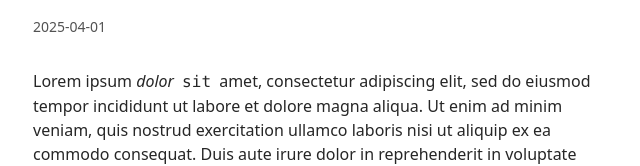
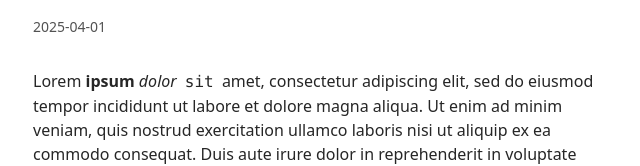
Before and after one commit to colbs255/personal, a Next.js app: page /posts/sample in a window 1280 px wide. Shown: the part 223-389 px from the top of the page, without its empty margins (319-959 px from the left). Built offline with nearby package versions, Linux system fonts and the light colour scheme.

Commit message:
Make strong tags bold

```diff
--- a/content/posts/sample.mdx
+++ b/content/posts/sample.mdx
@@ -4,7 +4,7 @@
 publishedAt: 2025-04-01
 ---
 
-Lorem **ipsum** *dolor* `sit` amet, consectetur adipiscing elit, sed do eiusmod tempor incididunt ut labore et dolore magna aliqua. Ut enim ad minim veniam, quis nostrud exercitation ullamco laboris nisi ut aliquip ex ea commodo consequat. Duis aute irure dolor in reprehenderit in voluptate velit esse cillum dolore eu fugiat nulla pariatur. Excepteur sint occaecat cupidatat non proident, sunt in culpa qui officia deserunt mollit anim id est laborum.
+Lorem **ipsum** _dolor_ `sit` amet, consectetur adipiscing elit, sed do eiusmod tempor incididunt ut labore et dolore magna aliqua. Ut enim ad minim veniam, quis nostrud exercitation ullamco laboris nisi ut aliquip ex ea commodo consequat. Duis aute irure dolor in reprehenderit in voluptate velit esse cillum dolore eu fugiat nulla pariatur. Excepteur sint occaecat cupidatat non proident, sunt in culpa qui officia deserunt mollit anim id est laborum.
 
 ## This is an example H2
 
--- a/src/app/globals.css
+++ b/src/app/globals.css
@@ -104,7 +104,7 @@
 }
 
 .prose strong {
-    @apply font-medium;
+    @apply font-bold;
 }
 
 .prose ul {
```
